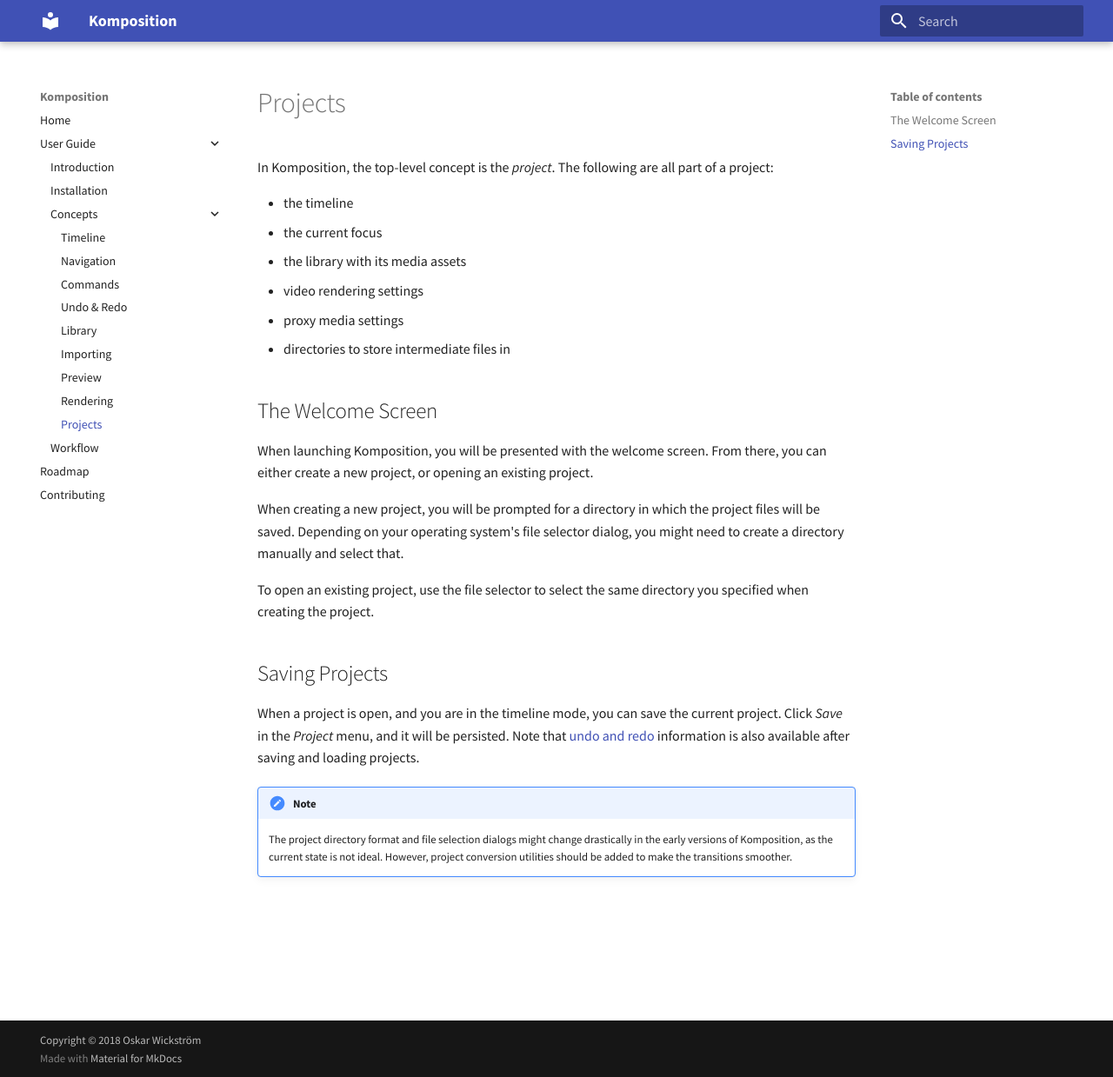
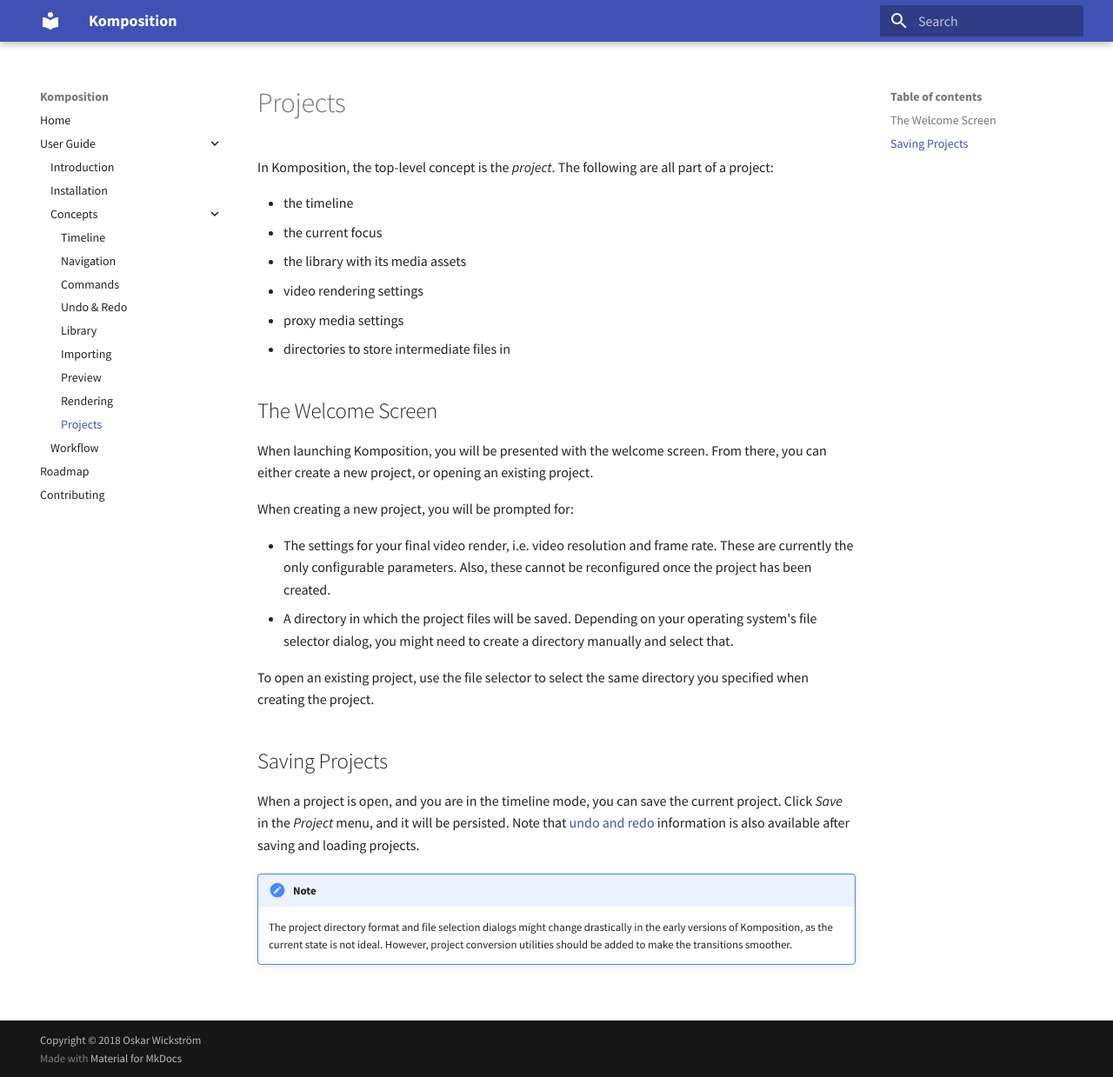
Before and after one commit to owickstrom/komposition, an MkDocs documentation site: the page built from docs/src/user-guide/concepts/projects.md, in a window 1280 px wide and 1239 px high. Shown: the whole window at 87% size. Built offline with MkDocs 1.6.1 and Material for MkDocs 9.7.7, drawn with Linux system fonts in a browser that asks for light colours.

Commit message:
Update docs for project create dialog

```diff
--- a/docs/src/user-guide/concepts/projects.md
+++ b/docs/src/user-guide/concepts/projects.md
@@ -16,10 +16,14 @@
 From there, you can either create a new project, or opening an existing
 project.
 
-When creating a new project, you will be prompted for a directory in which
-the project files will be saved. Depending on your operating system's file
-selector dialog, you might need to create a directory manually and select
-that.
+When creating a new project, you will be prompted for:
+
+* The settings for your final video render, i.e. video resolution
+and frame rate. These are currently the only configurable parameters.
+Also, these cannot be reconfigured once the project has been created.
+* A directory in which the project files will be saved. Depending on
+your operating system's file selector dialog, you might need to create
+a directory manually and select that.
 
 To open an existing project, use the file selector to select the same
 directory you specified when creating the project.
```
